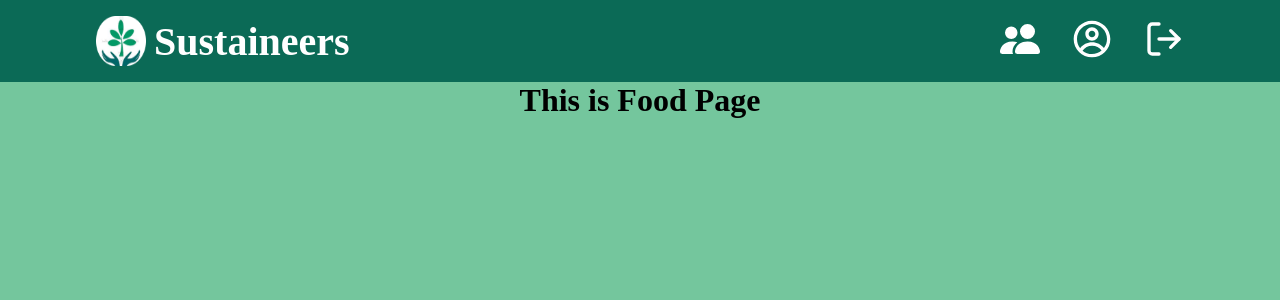
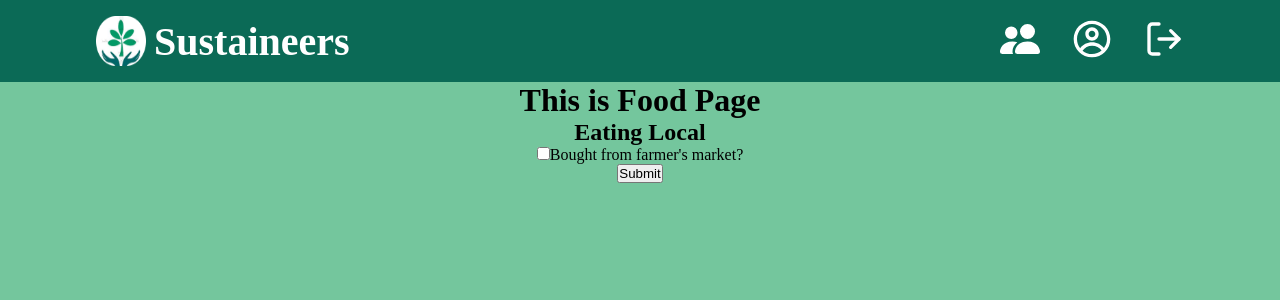
Before and after one commit to macapedi/sustaineers, a React (Create React App) app: page /food in a window 1280 px wide. Shown: the top 300 px of the page. Built offline with nearby package versions, Linux system fonts and the light colour scheme.

Commit message:
add one checkbox

```diff
--- a/src/pages/FoodPage/FoodPage.js
+++ b/src/pages/FoodPage/FoodPage.js
@@ -1,9 +1,23 @@
-import './FoodPage.scss';
+import "./FoodPage.scss";
 
-function FoodPage() {
+function FoodPage(props) {
   return (
-    <div>
-     <h1>This is Food Page</h1>
+    <div className="food">
+      <div className="food-title">
+        <h1>This is Food Page</h1>
+      </div>
+      <div className="food-category">
+        <h2>Eating Local</h2>
+        <form>
+          <div>
+            <input type="checkbox" id="localFarmersMarket" name="local" value="1" />
+            <label htmlFor="localFarmersMarket">Bought from farmer's market?</label>
+          </div>
+          <div>
+            <button type="submit">Submit</button>
+          </div>
+        </form>
+      </div>
     </div>
   );
 }
```
